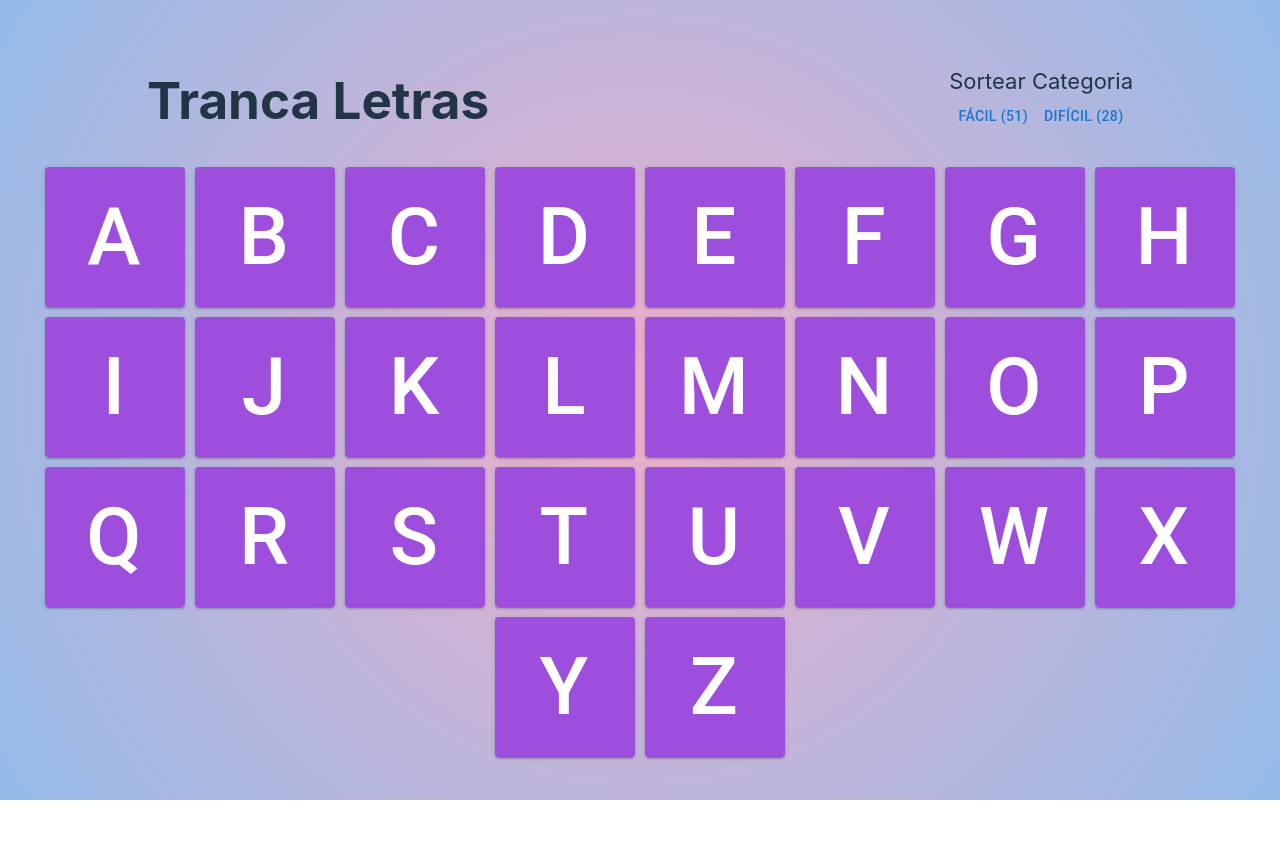
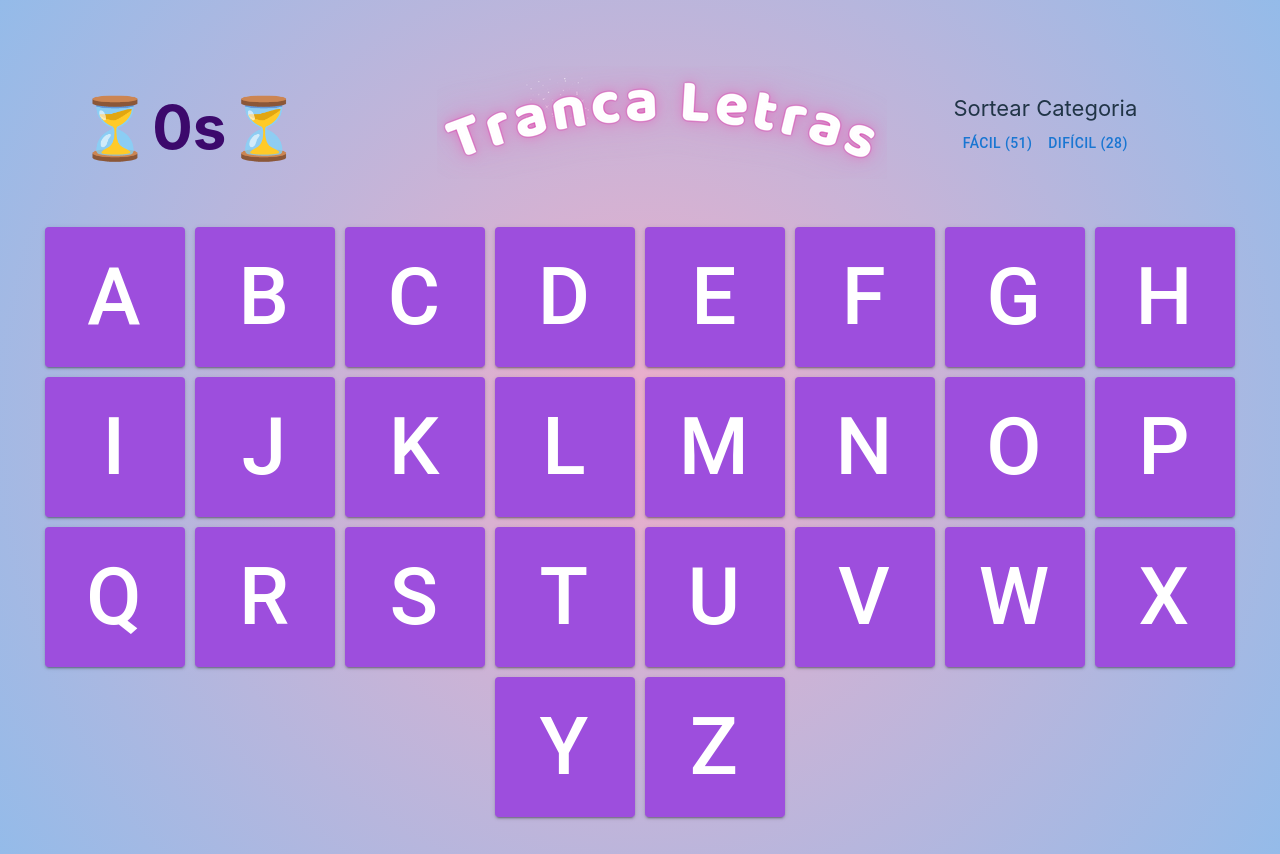
Before and after one commit to rafaellindemann/tranca-letra-pt-br, a React (Vite) app: page / in a window 1280 px wide. Before the commit the page ends 800 px from the top, so only its background shows below. Built offline with nearby package versions, Linux system fonts and the light colour scheme.

Commit message:
Ajustes no header

```diff
--- a/src/App.css
+++ b/src/App.css
@@ -1,6 +1,6 @@
 #root {
   max-width: 1280px;
-  margin: 0 auto;
+  margin: 0;
   padding: 2rem;
   text-align: center;
 }
@@ -9,6 +9,10 @@
   /* color: #9d4edd; */
   color: #3c096c;
   font-size: 60px;
+}
+
+.terco{
+  width: 33.3333%;
 }
 
 .header{
--- a/src/App.jsx
+++ b/src/App.jsx
@@ -199,16 +199,18 @@ function App() {
   return (
     <div style={{ textAlign: 'center' }}>
       <div className="header">
-        <h1>Tranca Letras</h1>
-        <div>
-          {currentLetter && (
+        <div className='terco'>
+          {/* {currentLetter && ( */}
+          { true && (
             <div style={{ display: 'flex', flexDirection: 'row', justifyContent: 'space-around', alignItems: 'center' }}>
-              <h2 className='letra'>⏳ {timeLeft}s ⏳</h2>
-              <h2 className='letra'>{currentLetter}</h2>
+              <h2 className='letra'>⏳{timeLeft}s⏳</h2>
+              <h2 className='letra'>{currentLetter} </h2>
             </div>
           )}
         </div>
-        <div className='painelBotoes'>
+        {/* <h1>Tranca Letras</h1> */}
+        <h1  className='terco'><img src="/tranca-letras2.png" alt="" /></h1>
+        <div className='painelBotoes terco'>
           <p>Sortear Categoria</p>
           <div className="botoes">
             <Button onClick={sortearFacil}>Fácil ({tamanhoFaceis})</Button>
@@ -233,7 +235,7 @@ function App() {
               backgroundColor: '#9d4edd',
               color: '#fff',
               '&:hover': {
-                backgroundColor: '#e64a19',
+                backgroundColor: '#3c096c',
                 color: '#000'
               }
             }}
--- a/src/index.css
+++ b/src/index.css
@@ -50,6 +50,7 @@ body {
 h1 {
   font-size: 3.2em;
   line-height: 1.1;
+  margin: 0;
 }
 
 p{
```
